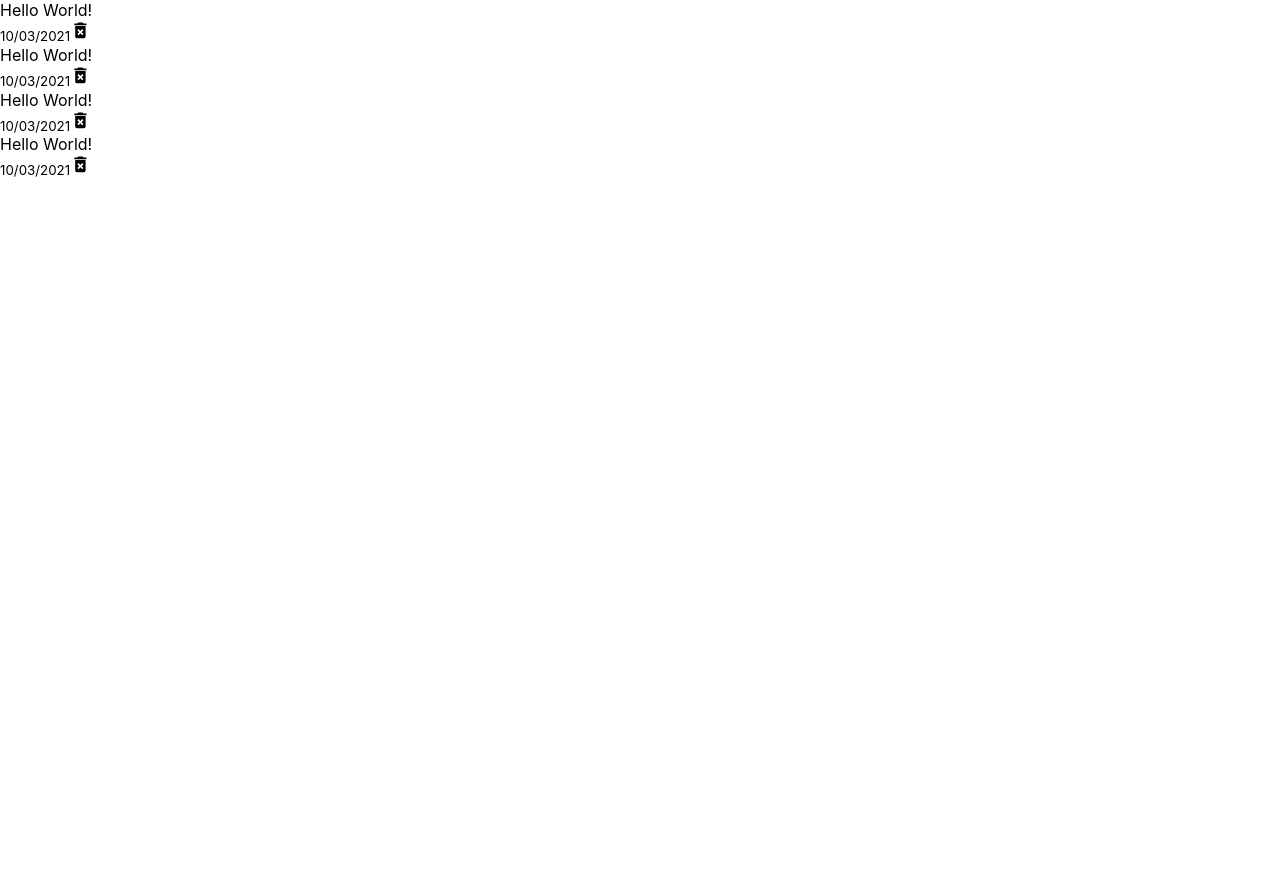
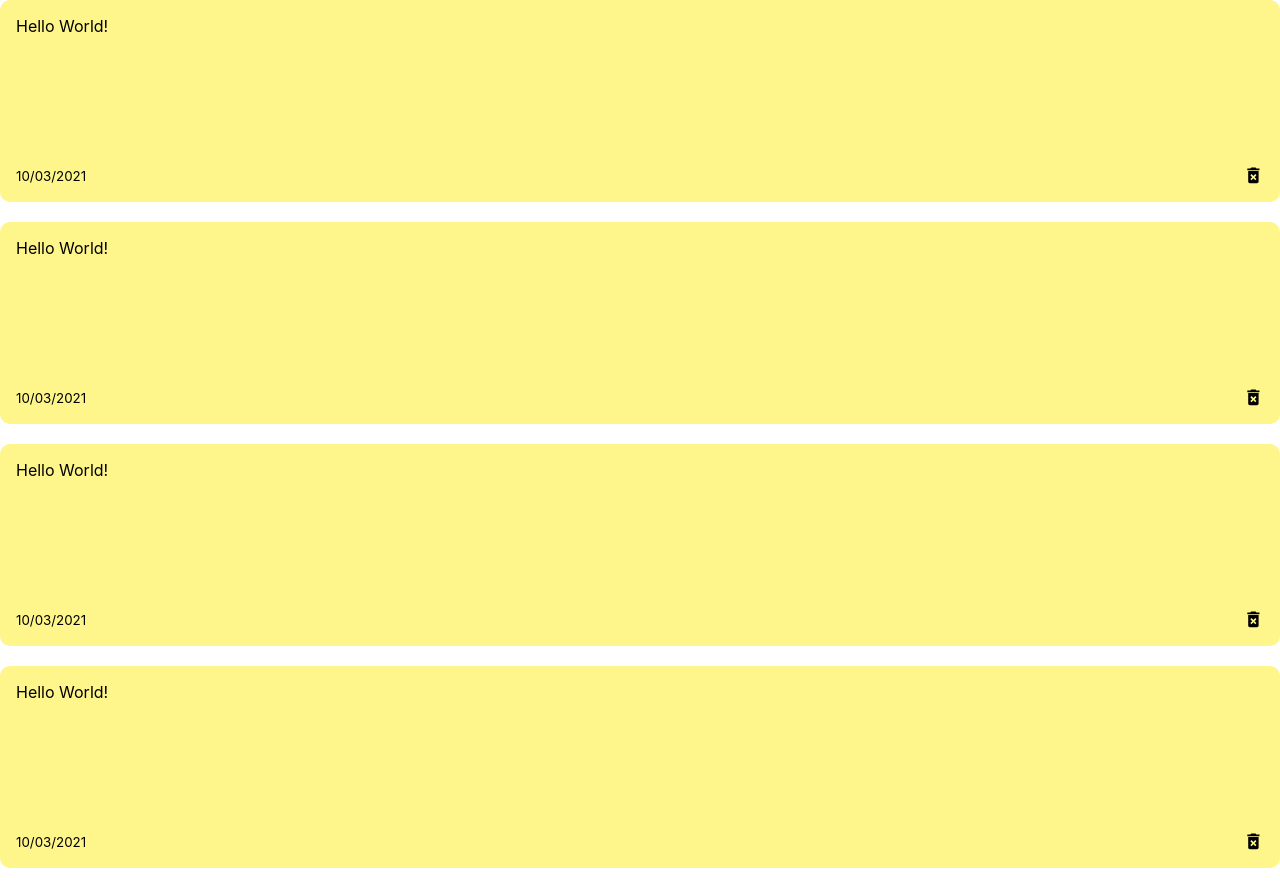
Before and after one commit to LHwang01/notes-app, a React (Create React App) app: page / in a window 1280 px wide. Before the commit the page ends 800 px from the top, so only its background shows below. Built offline with nearby package versions, Linux system fonts and the light colour scheme.

Commit message:
Updated CSS of Note

```diff
--- a/src/index.css
+++ b/src/index.css
@@ -11,3 +11,20 @@ code {
   font-family: source-code-pro, Menlo, Monaco, Consolas, 'Courier New',
     monospace;
 }
+
+.note {
+  background-color: #fef68a;
+  margin-bottom: 20px;
+  border-radius: 10px;
+  padding: 1rem;
+  min-height: 170px;
+  display: flex;
+  flex-direction: column;
+  justify-content: space-between;
+}
+
+.note-footer {
+  display: flex;
+  justify-content: space-between;
+  align-items: center;
+}
```
